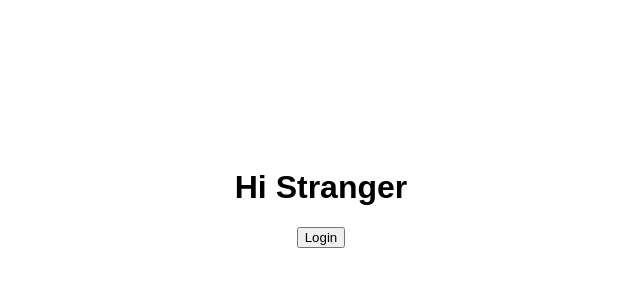
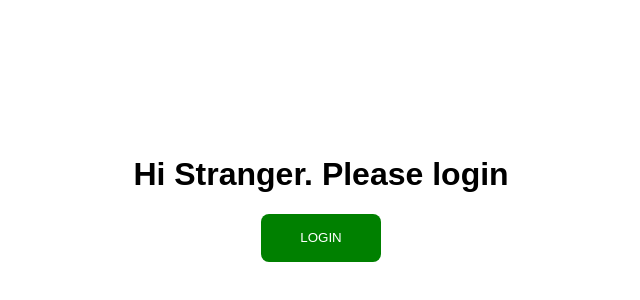
Before and after one commit to VitaliyVZakharchenko/React, a React app in the folder lesson_6/task_1/: page / in a window 1280 px wide. Shown: the part 210-510 px from the top of the page, without its empty margins (319-959 px from the left). Built offline with nearby package versions, Linux system fonts and the light colour scheme.

Commit message:
React_lesson_6_task_1

```diff
--- a/lesson_6/task_1/src/Auth.jsx
+++ b/lesson_6/task_1/src/Auth.jsx
@@ -1,5 +1,7 @@
 import React from "react";
 import Greeting from "./Greeting";
+import Login from './Login';
+import Logout from './Logout';
 
 class Auth extends React.Component {
   constructor(props) {
@@ -10,13 +12,13 @@ class Auth extends React.Component {
     };
   }
 
-  handleLogin = () => {
+  onLogin = () => {
     this.setState({
       isLoggedIn: true,
     });
   };
 
-  handleLogout = () => {
+  onLogout = () => {
     this.setState({
       isLoggedIn: false,
     });
@@ -39,9 +41,9 @@ class Auth extends React.Component {
       <div className="panel">
         <Greeting isLoggedIn={this.state.isLoggedIn} />
         {this.state.isLoggedIn ? (
-          <button onClick={this.handleLogout}>Logout</button>
+          <Logout onLogout={this.onLogout} />
         ) : (
-          <button onClick={this.handleLogin}>Login</button>
+          <Login onLogin={this.onLogin} />
         )}
       </div>
     );
--- a/lesson_6/task_1/src/GuestGreeting.jsx
+++ b/lesson_6/task_1/src/GuestGreeting.jsx
@@ -1,7 +1,7 @@
 import React from 'react';
 
 const GuestGreeting = () => {
-    return <h1>Hi Stranger</h1>;
+    return <h1>Hi Stranger. Please login</h1>;
 };
 
 export default GuestGreeting;
--- /dev/null
+++ b/lesson_6/task_1/src/Login.jsx
@@ -0,0 +1,8 @@
+import React from "react";
+
+const Login = ({ onLogin }) => (
+  <button className="login btn" onClick={onLogin}>
+    Login
+  </button>
+);
+export default Login;
--- /dev/null
+++ b/lesson_6/task_1/src/Logout.jsx
@@ -0,0 +1,11 @@
+import React from "react";
+
+const Logout = ({ onLogout }) => {
+  return (
+    <button className="btn logout" onClick={onLogout}>
+      Logout
+    </button>
+  );
+};
+
+export default Logout;
--- a/lesson_6/task_1/src/UserGreeting.jsx
+++ b/lesson_6/task_1/src/UserGreeting.jsx
@@ -1,7 +1,7 @@
 import React from 'react';
 
 const UserGreeting = () => {
-    return <h1>Hi User</h1>;
+    return <h1>Hello, user</h1>;
 };
 
 export default UserGreeting;
```
Also changed, not shown: lesson_6/task_1/src/index.jsx (+5 -5 lines), 1 other file (tests, documents, lock files or other folders).
